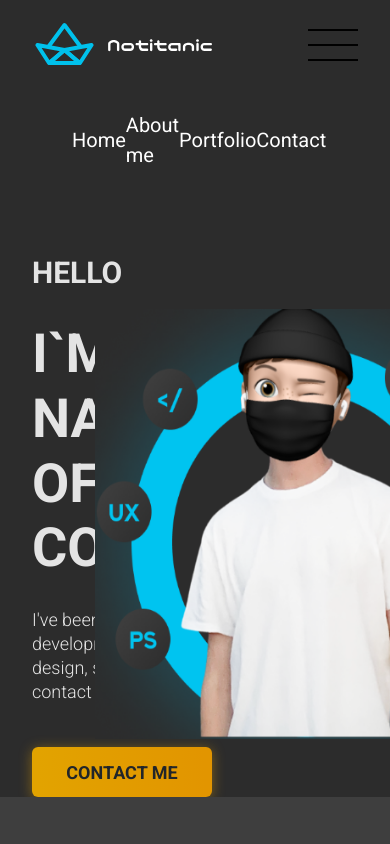
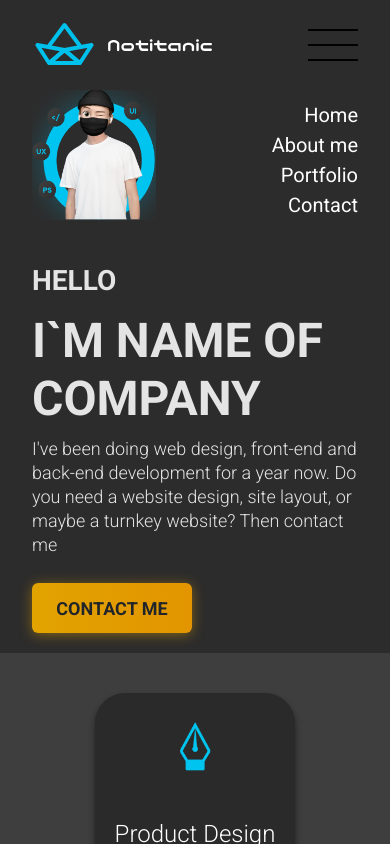
Before and after one commit to habibullo071/lending_1, a React (Create React App) app: page / in a window 390 px wide. Both pictures are taken after a click on the button 333 px from the left and 45 px from the top of the page. Shown: the top 844 px of the page. Built offline with nearby package versions, Linux system fonts and the light colour scheme.

Commit message:
abdulloh

```diff
--- /dev/null
+++ b/src/assets/data.js
@@ -0,0 +1,41 @@
+export const data = [
+    {
+        title: 'Landing Ice-cream',
+        text: `Lorem ipsum dolor sit amet, consectetur adipiscing elit.
+        Donec ut orci eu elit consequat posuere ut sed elit. Nulla
+        et tristique felis. Morbi quis orci non purus blandit
+        fringilla. Etiam et mollis eros. Duis venenatis
+        vulputate lacus, non tristique eros placerat vel.
+        Nam nec magna lacus. Etiam euismod egestas mauris
+        nec mollis. Phasellus efficitur et ex vel condimentum.
+        Cras enim purus, tempor sed massa vel, accumsan
+        bibendum magna. Nullam hendrerit cursus purus,
+        sit amet viverra arcu gravida vel.`
+    },
+    {
+        title: 'Landing Ice-cream',
+        text: `Lorem ipsum dolor sit amet, consectetur adipiscing elit.
+        Donec ut orci eu elit consequat posuere ut sed elit. Nulla
+        et tristique felis. Morbi quis orci non purus blandit
+        fringilla. Etiam et mollis eros. Duis venenatis
+        vulputate lacus, non tristique eros placerat vel.
+        Nam nec magna lacus. Etiam euismod egestas mauris
+        nec mollis. Phasellus efficitur et ex vel condimentum.
+        Cras enim purus, tempor sed massa vel, accumsan
+        bibendum magna. Nullam hendrerit cursus purus,
+        sit amet viverra arcu gravida vel.`
+    },
+    {
+        title: 'Landing Ice-cream',
+        text: `Lorem ipsum dolor sit amet, consectetur adipiscing elit.
+        Donec ut orci eu elit consequat posuere ut sed elit. Nulla
+        et tristique felis. Morbi quis orci non purus blandit
+        fringilla. Etiam et mollis eros. Duis venenatis
+        vulputate lacus, non tristique eros placerat vel.
+        Nam nec magna lacus. Etiam euismod egestas mauris
+        nec mollis. Phasellus efficitur et ex vel condimentum.
+        Cras enim purus, tempor sed massa vel, accumsan
+        bibendum magna. Nullam hendrerit cursus purus,
+        sit amet viverra arcu gravida vel.`
+    }
+]
--- a/src/components/Body/Body.scss
+++ b/src/components/Body/Body.scss
@@ -62,3 +62,22 @@
         }
     }
 }
+
+@media screen and (max-width: 600px) {
+    .body{
+        padding-top: 0;
+        &__top{
+            margin-top: 20px;
+            div{
+                max-width: 200px;
+                width: 100%;
+                height: 200px;
+                margin: 20px 10px;
+                img{
+                    width: 65px;
+                    height: 65px;
+                }
+            }
+        }
+    }
+}
--- a/src/components/Foot/Footer.scss
+++ b/src/components/Foot/Footer.scss
@@ -148,6 +148,7 @@ ul {
 }
 
 .h {
+    transition: 0.4s ease all;
     position: relative;
     margin-top: 10px;
 }
@@ -163,7 +164,10 @@ ul {
     }
 
     .inform {
-        display: block;
+        display: flex;
+        align-items: center;
+        flex-direction: column;
+        justify-content: center;
     }
 
     .img {
@@ -173,8 +177,9 @@ ul {
     }
 
     .img img {
-        margin: 0 50%;
+        margin: 0 auto;
         max-width: 300px;
+        width: 100%;
     }
 
     .a {
--- a/src/components/Head/Header.jsx
+++ b/src/components/Head/Header.jsx
@@ -8,7 +8,7 @@ import hamburger from '../../img/hamburgerBtn.svg'
 function Header() {
   const [open, setOpen] = useState(false)
 
-  function hamburgerOpen(){
+  function hamburgerOpen() {
     setOpen(open === false ? true : false)
   }
 
@@ -27,12 +27,17 @@ function Header() {
             <a href="#4">Contact</a>
           </div>
         </div>
-        <div className="hamburger-links" style={open === true ? {display: "flex"} : {display: "none"}}>
+        <div className="hamburger-links" style={open === true ? { display: "flex" } : { display: "none" }}>
+          <div className="hamburger-links__left">
+            <img src={header} className='header__img' alt="people" />
+          </div>
+          <div className="hamburger-links__right">
             <a href="*">Home</a>
             <a href="*">About me</a>
             <a href="*">Portfolio</a>
             <a href="*">Contact</a>
           </div>
+        </div>
         <div className="head__bottom">
           <div className="left">
             <b>HELLO</b>
@@ -41,7 +46,7 @@ function Header() {
             <button className="btn">CONTACT ME</button>
           </div>
           <div className="right">
-            <img src={header} alt="people" />
+            <img src={header} className='header__img' alt="people" />
           </div>
         </div>
       </div>
--- a/src/components/Head/Header.scss
+++ b/src/components/Head/Header.scss
@@ -13,11 +13,17 @@
         display: flex;
         align-items: center;
         justify-content: space-between;
+
         .hamburger {
             display: none;
         }
-        .hamburger-links{
+
+        .hamburger-links {
             display: none;
+
+            &__left {
+                display: none;
+            }
         }
 
         .links {
@@ -102,6 +108,10 @@
         &__top {
             max-width: 1124px;
             width: 100%;
+
+            .hamburger-links {
+                display: none;
+            }
         }
 
         &__bottom {
@@ -116,6 +126,8 @@
 
                 p {
                     font-size: 18px;
+                    max-width: 360px;
+                    width: 100%;
                 }
 
                 .btn {
@@ -133,9 +145,27 @@
     }
 }
 
+@media screen and (max-width: 1100px) {
+    .head {
+        &__bottom {
+            .right {
+                display: flex;
+                align-items: center;
+                justify-content: end;
+                margin: 0;
+                width: 100%;
+
+                img {
+                    margin-left: 0;
+                }
+            }
+        }
+    }
+}
+
 @media screen and (max-width: 950px) {
-    .head{
-        &__bottom{
+    .head {
+        &__bottom {
             .left {
                 b {
                     font-size: 30px;
@@ -153,8 +183,9 @@
                     width: 180px;
                 }
             }
-            .right{
-                img{
+
+            .right {
+                img {
                     width: 390px;
                     height: 430px;
                 }
@@ -163,38 +194,135 @@
     }
 }
 
-@media screen and (max-width: 900px) {
-    .head{
-        &__top{
-            .hamburger{
+@media screen and (max-width: 920px) {
+    .head {
+        &__top {
+            .hamburger {
                 display: block;
-                button{
+
+                button {
                     background: none;
                     border: none;
                     cursor: pointer;
-                    img{
+
+                    img {
                         width: 50px;
                     }
                 }
             }
+
             max-width: 800px;
             width: 100%;
-            .links{
+
+            .links {
                 display: none;
             }
+
         }
-        .hamburger-links{
-            display: flex;
-            align-items: center;
-            justify-content: space-between;
-            padding: 40px;
+
+        .hamburger-links {
+            padding-top: 20px;
             transition: 1s ease all;
-            a{
+            &__right {
+                display: flex;
+                align-items: center;
+                justify-content: space-between;
+                width: 100%;
+            }
+
+            a {
                 color: white;
                 font-size: 20px;
                 font-weight: 400;
                 text-decoration: none;
             }
+
+            &__left {
+                display: none;
+            }
+        }
+
+        &__bottom {
+            display: flex;
+            justify-content: space-between;
+            align-items: center;
+
+            .left {
+                b {
+                    font-size: 28px;
+                }
+
+                h2 {
+                    font-size: 48px;
+                    margin: 10px 0;
+                }
+
+                p {
+                    font-size: 18px;
+                }
+
+                .btn {
+                    width: 160px;
+                    margin-top: 10px;
+                }
+            }
+
+            .right {
+                width: 390px;
+                margin: 0;
+                display: flex;
+                align-items: center;
+                justify-content: end;
+            }
         }
     }
 }
+
+@media screen and (max-width: 800px) {
+    .head {
+        &__bottom {
+            .left {
+                max-width: 800px;
+                width: 100%;
+
+                .btn {
+                    margin-bottom: 20px;
+                }
+
+                p {
+                    max-width: 700px;
+                    width: 100%;
+                }
+            }
+
+            .right {
+                display: none;
+            }
+        }
+    }
+}
+
+@media screen and (max-width: 600px) {
+    .head {
+        .hamburger-links {
+            display: flex;
+            justify-content: space-between;
+
+            &__right {
+                display: flex;
+                flex-direction: column;
+                justify-content: end;
+                align-items: end;
+            }
+
+            &__left {
+                display: flex;
+
+                img {
+                    max-width: 200px;
+                    width: 100%;
+                }
+            }
+        }
+    }
+}
--- a/src/index.css
+++ b/src/index.css
@@ -3,3 +3,7 @@
     margin: 0;
     box-sizing: border-box;
 }
+
+html {
+    scroll-behavior: smooth;
+}
```
Also changed, not shown: src/components/Foot/Footer.jsx (+11 -40 lines).
